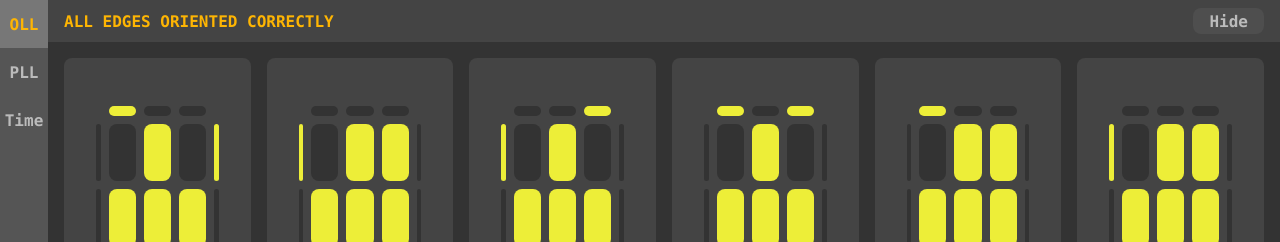
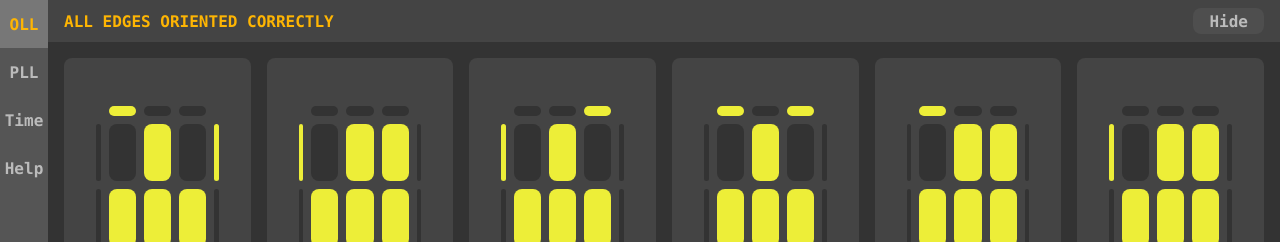
Before and after one commit to DonutLaser/kubik, a Svelte app: page / in a window 1280 px wide. Shown: the top 242 px of the page. Built offline with nearby package versions, Linux system fonts and the light colour scheme.

Commit message:
Another tab

```diff
--- a/src/Main.svelte
+++ b/src/Main.svelte
@@ -40,6 +40,8 @@
         Pll tab
     {:else if tab === "time"}
         Time tab
+    {:else if tab === "help"}
+        Help tab
     {/if}
 
     {#if searchType === "oll"}
--- a/src/Toolbar.svelte
+++ b/src/Toolbar.svelte
@@ -57,6 +57,12 @@
             on:click={() => {
                 onTabClick("time");
             }}>Time</button
+        >
+        <button
+            class:active={activeTab === "help"}
+            on:click={() => {
+                onTabClick("help");
+            }}>Help</button
         >
     </div>
     <div class="bottom">
```
